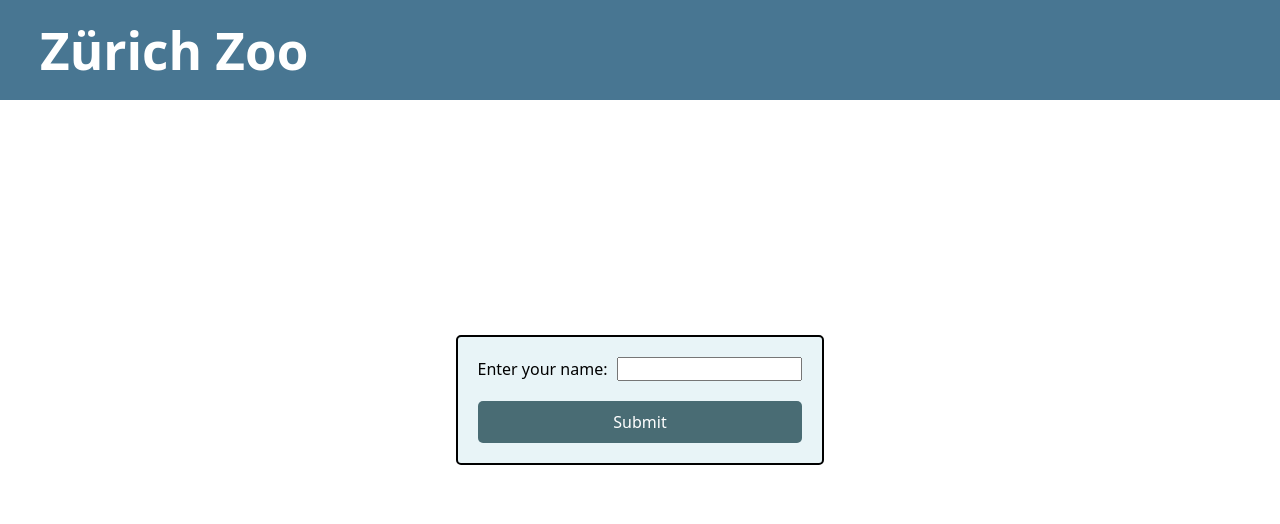
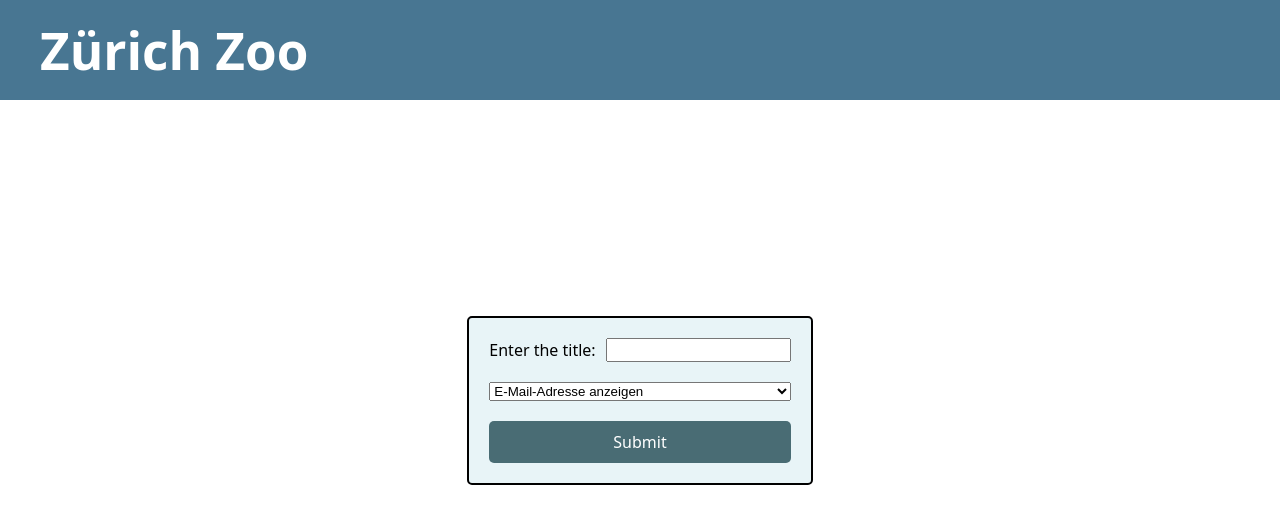
Before and after one commit to Kleif298/zuerich-zoo, a React (Vite) app: page / in a window 1280 px wide. Shown: the top 524 px of the page. Built offline with nearby package versions, Linux system fonts and the light colour scheme.

Commit message:
Dropdown added

```diff
--- a/src/components/form/Form.tsx
+++ b/src/components/form/Form.tsx
@@ -18,7 +18,7 @@ export default function Form() {
   return (
     <form onSubmit={handleSubmit}>
       <label>
-        Enter your name:
+        Enter the title:
         <input
           type="text"
           value={name}
@@ -26,6 +26,11 @@ export default function Form() {
         />
       </label>
 
+      <select>
+        <option value="show-email">E-Mail-Adresse anzeigen</option>
+        <option value="show-nickname">Nickname anzeigen</option>
+        <option value="null">Keine anzeigen</option>
+      </select>
       <button type="submit">Submit</button>
       {submittedName ? <p>Hello, {submittedName}</p> : null}
     </form>
```
